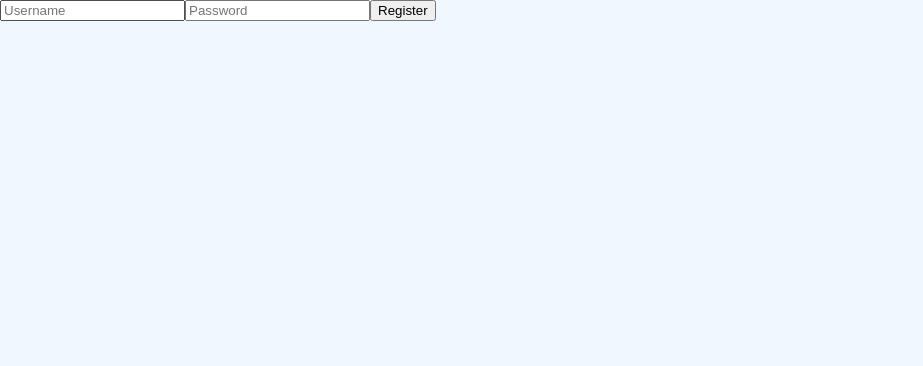
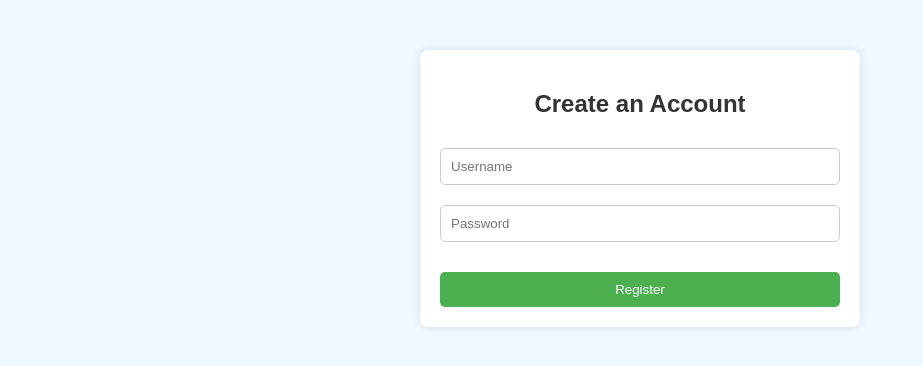
Before and after one commit to ananditaa/ImpactMapFrontend, a React (Create React App) app: page /register in a window 1280 px wide. Shown: the top 366 px of the page, without its empty margins (0-923 px from the left). Built offline with nearby package versions, Linux system fonts and the light colour scheme.

Commit message:
Update RegisterForm.js

```diff
--- a/src/components/RegisterForm.js
+++ b/src/components/RegisterForm.js
@@ -42,26 +42,28 @@ const RegisterForm = () => {
     }
   };
 
-  return (
-    <div>
-      <form onSubmit={handleSubmit}>
+   return (
+    <div className="auth-container">
+      <h2 className="auth-title">Create an Account</h2>
+      <form className="auth-form" onSubmit={handleSubmit}>
         <input
           type="text"
           value={username}
           onChange={(e) => setUsername(e.target.value)}
           placeholder="Username"
+          required
         />
         <input
           type="password"
           value={password}
           onChange={(e) => setPassword(e.target.value)}
           placeholder="Password"
+          required
         />
         <button type="submit">Register</button>
+        {error && <p className="error-message">{error}</p>}
+        {success && <p className="success-message">{success}</p>}
       </form>
-
-      {error && <div className="error">{error}</div>}
-      {success && <div className="success">{success}</div>}
     </div>
   );
 };
```
